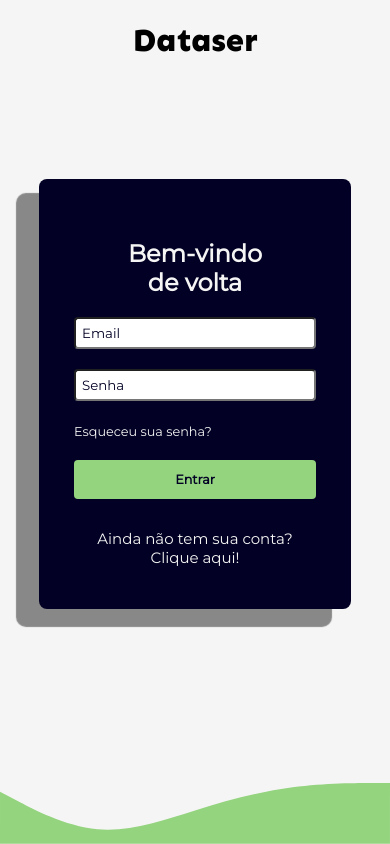
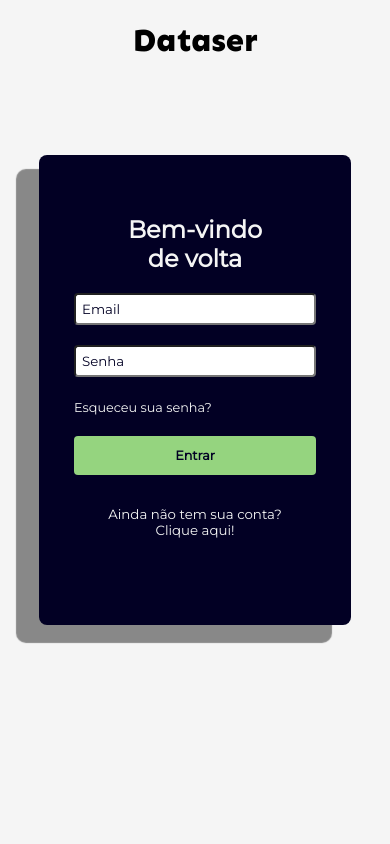
Before and after one commit to brenowss/business-management, a Flask app: page / in a window 390 px wide; the page is wider, and only the part inside the window is pictured. Run offline with Flask 2, Linux system fonts and the light colour scheme.

Commit message:
Tela de login responsiva terminada!

```diff
--- a/app/static/login_style.css
+++ b/app/static/login_style.css
@@ -32,7 +32,7 @@
 a:active {
   color: var(--primary-text-color);
 }
-.text-center{
+.text-center {
   text-align: center !important;
 }
 * {
@@ -47,6 +47,7 @@
   overflow: hidden;
   background: var(--primary-color);
   scroll-behavior: smooth;
+  box-sizing: border-box;
 }
 .logo {
   display: none;
@@ -137,16 +138,21 @@
 #account-request:hover {
   margin-left: 10px;
 }
-.inner-account-request{
+#criar-conta {
+  background-color: transparent;
+  border: none;
+  color: var(--primary-text-color);
+}
+.inner-account-request {
   display: none;
   margin-top: 30px;
   color: white;
   text-align: center;
 }
-.inner-account-request a{
+.inner-account-request a {
   font-size: 15px;
 }
-.inner-account-request img{
+.inner-account-request img {
   height: 15px;
 }
 .magic-button img {
@@ -177,46 +183,103 @@
 .right-screen .investment.animate {
   right: 7%;
 }
-.login_return {
-  position: absolute;
-  left: 15px;
-  bottom: 35vh;
-}
 .right-screen h1 {
   position: absolute;
   top: 20%;
   left: 10%;
 }
 #login_return_anchor {
+  position: relative;
+  bottom: 0;
+  left: 50px;
   color: var(--terciary-color);
   text-decoration: none;
 }
 
 @media only screen and (max-width: 1200px) {
   .login-form-div {
-    margin: 5% 0 0 5%;
+    margin: 10% 0 0 10%;
   }
   .magic-wrapper {
     margin: 10% 5% 0 0;
   }
 }
 @media only screen and (max-width: 860px) {
+  .logo {
+    width: 100vw;
+    height: 80px;
+    background-color: var(--primary-color);
+    display: block;
+    text-align: center;
+    position: fixed;
+    top: 0;
+    width: 100%;
+    z-index: 999;
+  }
+  .logo h1 {
+    font-family: "Sen Extra Bold";
+  }
+  .mobile-wave {
+    position: fixed;
+    bottom: 75px;
+    height: 25px;
+    overflow: hidden;
+  }
+  #mobile_wave {
+    fill: var(--secondary-color);
+    width: 100vw;
+  }
+  .right-screen .investment {
+    top: 30%;
+  }
   .login-form-div {
     position: absolute;
     left: 50%;
     top: 50%;
-    transform: translate(-50%, -70%);
+    transform: translate(-50%, -50%);
     padding: 40px 35px;
+    height: 470px;
+    width: 450px;
+    max-width: 70%;
     margin: 0;
   }
   .magic-wrapper {
     display: none;
   }
-  .inner-account-request{
+  .inner-account-request {
     display: block;
   }
-  .right-screen{
+  #login_return_anchor {
+    position: absolute;
+    bottom: 50px;
+    left: 20px;
+    z-index: 99;
+  }
+  .bottom svg#left_wave,
+  .bottom-right svg#right_wave {
     display: none;
+  }
+  .right-screen h1 {
+    text-align: center;
+    position: static;
+    margin-top: 120px;
+  }
+  .right-screen.shown {
+    height: 100vh;
+  }
+  .right-screen.hidden {
+    height: 0;
+    opacity: 0;
+  }
+  .right-screen {
+    position: static;
+  }
+  .left-screen.shown {
+    height: 100vh;
+  }
+  .left-screen.hidden {
+    height: 0;
+    opacity: 0;
   }
 }
 @media only screen and (max-width: 650px) {
@@ -230,12 +293,13 @@
     height: auto;
     width: 100%;
   }
-  .logo {
-    display: block;
-    text-align: center;
-    width: 100%;
+  .right-screen .investment svg {
+    height: 300px;
   }
-  .logo h1 {
-    font-family: "Sen Extra Bold";
+  .right-screen .investment {
+    top: 40%;
+  }
+  .right-screen .investment.animate {
+    right: 3%;
   }
 }
--- a/app/templates/login.html
+++ b/app/templates/login.html
@@ -12,10 +12,22 @@
   </head>
   <body>
     <div class="wrapper">
+      <div class="logo">
+        <h1>Dataser</h1>
+      </div>
+      <div class="mobile-wave">
+        <svg
+            id="mobile_wave"
+            xmlns="http://www.w3.org/2000/svg"
+            viewBox="0 0 1440 320"
+          >
+            <path
+              fill-opacity="1"
+              d="M0,128L60,160C120,192,240,256,360,266.7C480,277,600,235,720,197.3C840,160,960,128,1080,112C1200,96,1320,96,1380,96L1440,96L1440,320L1380,320C1320,320,1200,320,1080,320C960,320,840,320,720,320C600,320,480,320,360,320C240,320,120,320,60,320L0,320Z"
+            ></path>
+          </svg>
+      </div>
       <div class="left-screen" id="login">
-        <div class="logo">
-          <h1>Dataser</h1>
-        </div>
         <div class="bottom">
           <svg
             id="left_wave"
@@ -45,13 +57,14 @@
           <a href="">Esqueceu sua senha?</a>
           <a id="form_button" href="{{ url_for('home')}}">Entrar</a>
           <div class="inner-account-request">
-            <a
-              href="#register"
-              class="account-request text-center"
+            <button
+              class="account-request"
+              id="criar-conta"
               onclick="$('.investment').addClass('animate');"
-              >Ainda não tem sua conta? <br />
+            >
+              Ainda não tem sua conta? <br />
               Clique aqui!
-            </a>
+            </button>
           </div>
         </div>
         <div class="magic-wrapper">
@@ -85,10 +98,7 @@
               d="M0,128L60,160C120,192,240,256,360,266.7C480,277,600,235,720,197.3C840,160,960,128,1080,112C1200,96,1320,96,1380,96L1440,96L1440,320L1380,320C1320,320,1200,320,1080,320C960,320,840,320,720,320C600,320,480,320,360,320C240,320,120,320,60,320L0,320Z"
             ></path>
           </svg>
-          <a
-            href="#login"
-            id="login_return_anchor"
-            onclick="$('.investment').removeClass('animate');"
+          <a href="#login" id="login_return_anchor"
             ><h4 class="login_return">Já tem uma conta? Entre aqui</h4></a
           >
           <div class="investment">
@@ -360,5 +370,16 @@
         });
       });
     </script>
+    <script>
+      $("#login_return_anchor").click(() => {
+        $(".investment").removeClass("animate");
+        $(".left-screen").removeClass("hidden").addClass("shown");
+        $(".right-screen").addClass("hidden").removeClass("shown");
+      });
+      $("#criar-conta").click(() => {
+        $(".right-screen").removeClass("hidden").addClass("shown");
+        $(".left-screen").addClass("hidden").removeClass("shown");
+      });
+    </script>
   </body>
 </html>
```
